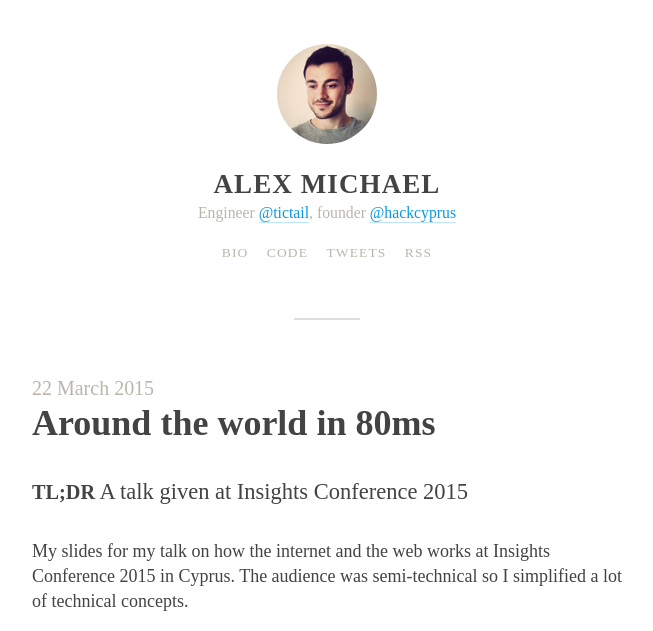
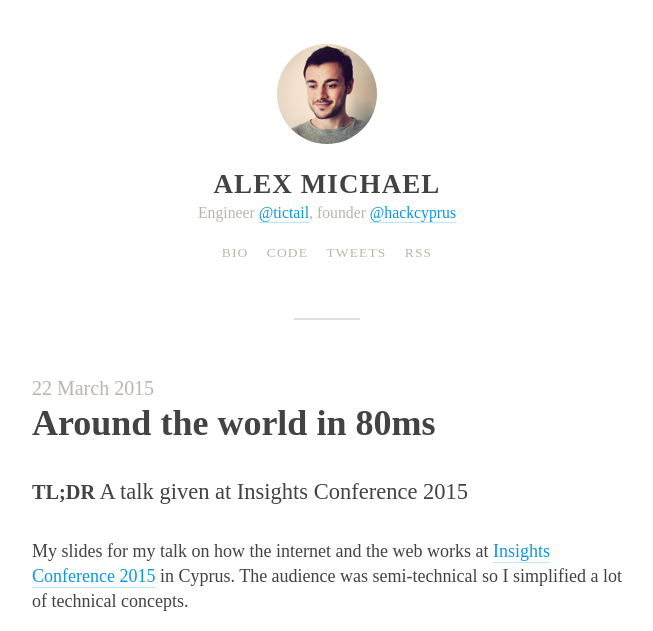
Before and after one commit to alexmic/alexmic.github.com, a Jekyll site: the page built from _posts/2015-03-22-around-the-world-in-80ms.md, in a window 1280 px wide. Shown: the top 631 px of the page, without its empty margins (313-966 px from the left). Built offline with Jekyll 4.4.1, drawn with Linux system fonts in a browser that asks for light colours; part of the change alters nothing that is shown.

```diff
--- a/_posts/2015-03-22-around-the-world-in-80ms.md
+++ b/_posts/2015-03-22-around-the-world-in-80ms.md
@@ -5,7 +5,6 @@ tldr: "A talk given at Insights Conference 2015"
 published: true
 ---
 
-My slides for my talk on how the internet and the web works at Insights Conference 2015
-in Cyprus. The audience was semi-technical so I simplified a lot of technical concepts.
+My slides for my talk on how the internet and the web works at <a href="http://insightscon.com/" target="_blank">Insights Conference 2015</a> in Cyprus. The audience was semi-technical so I simplified a lot of technical concepts.
 
 <iframe src="//slides.com/alexmic/deck/embed?style=dark" width="100%" height="425" scrolling="no" frameborder="0" allowfullscreen="true"> </iframe>
```
